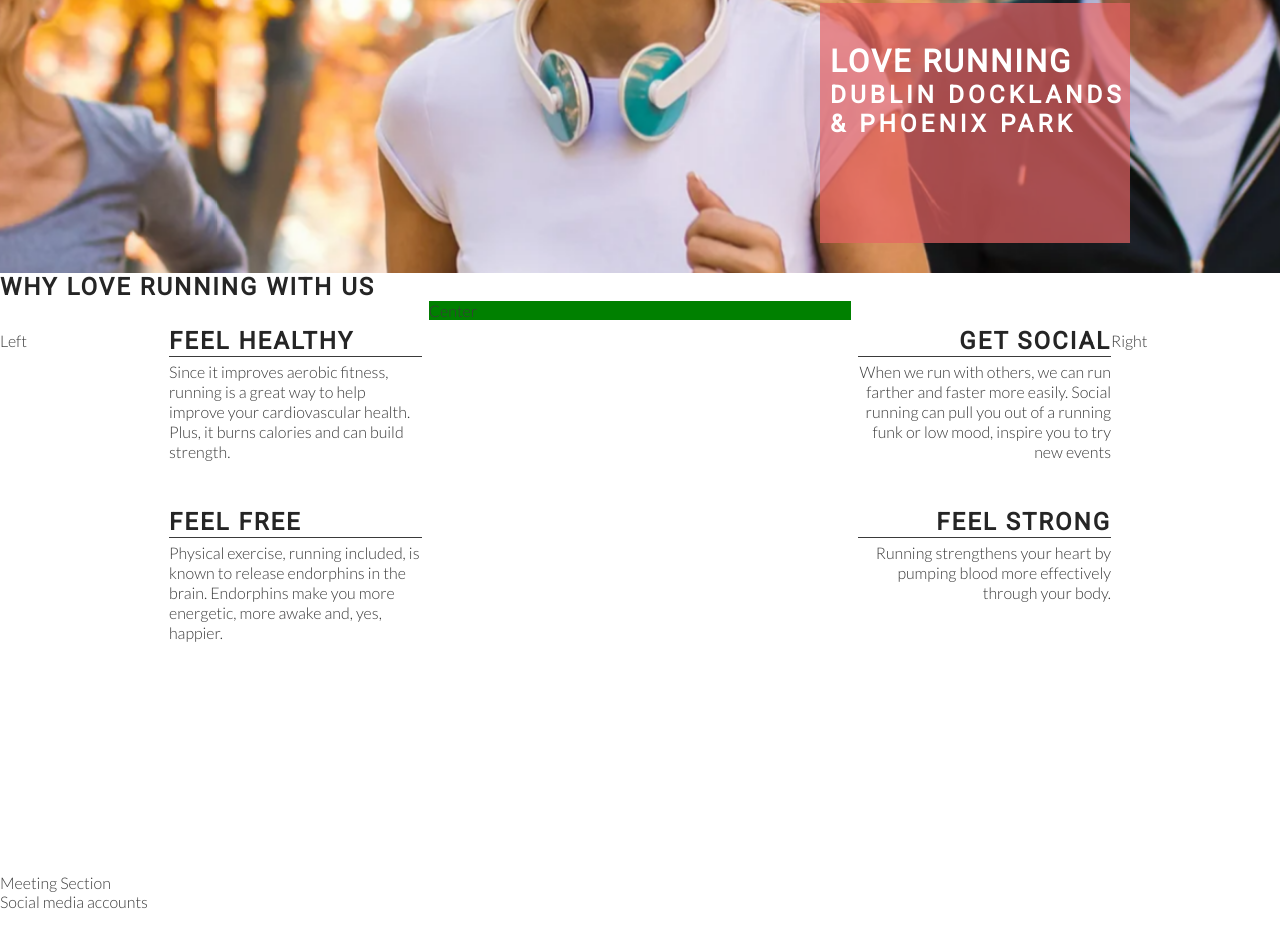
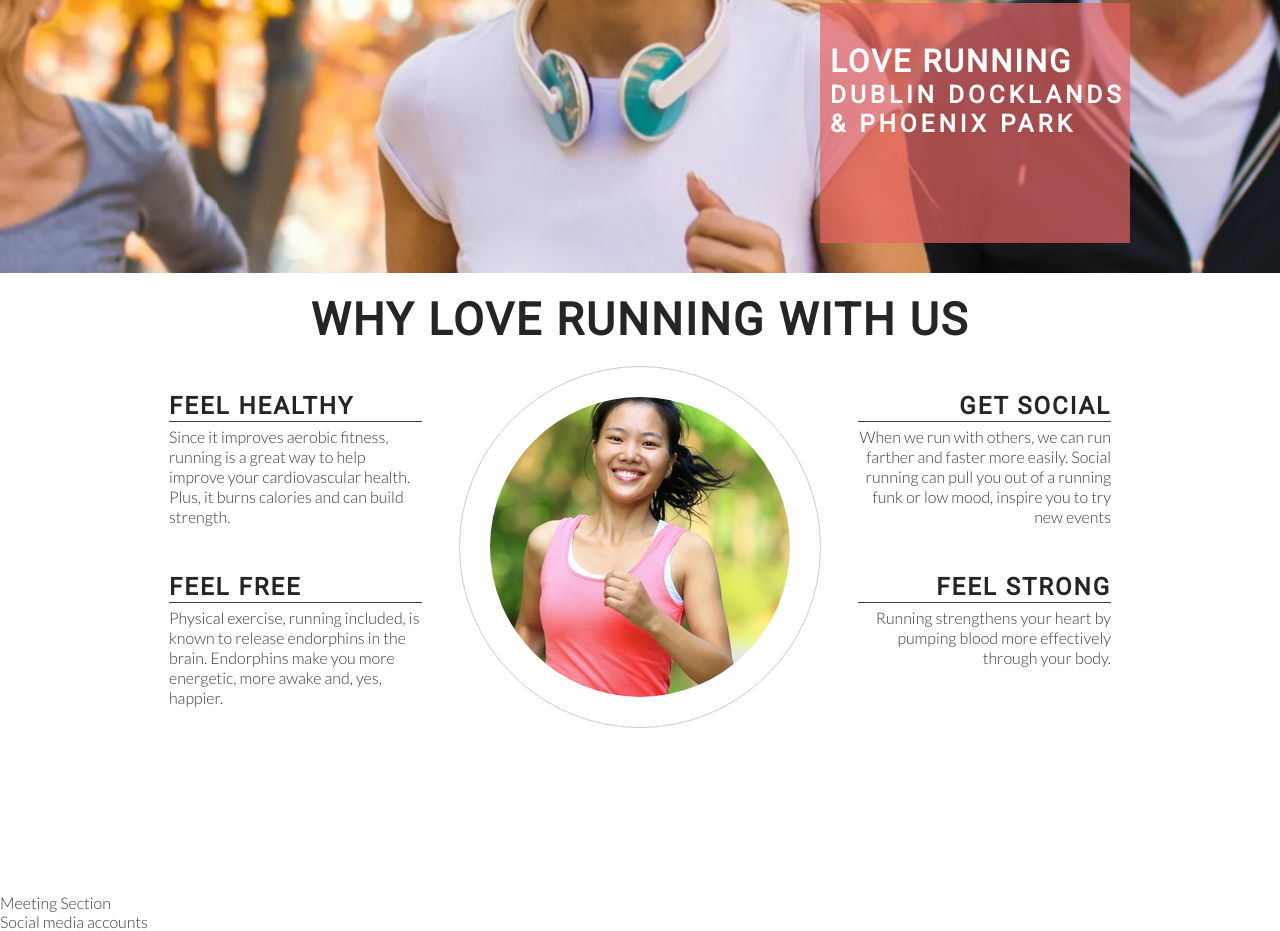
Before and after one commit to Hakesh/love-running, a plain HTML site: page index.html in a window 1280 px wide. Shown: the part 402-1333 px from the top of the page. Drawn offline with Linux system fonts and the light colour scheme.

Commit message:
Add section image and styling

```diff
--- a/assets/css/style.css
+++ b/assets/css/style.css
@@ -141,7 +141,6 @@ h1, h2 {
 #center-about {
     width: 33%;
     margin: 0 auto;
-    background: green;
 }
 
 hr {
@@ -173,3 +172,27 @@ hr {
 .right-about-heading p {
     text-align: right;
 }
+
+#welcome {
+    text-align: center;
+    margin: 20px 0;
+    font-size: 280%;
+}
+
+#circle-container {
+    width: 300px;
+    height: 300px;
+    padding: 30px;
+    border-style: solid;
+    border-color: #ccc;
+    border-width: 1px;
+    border-radius: 50%;
+    margin: 0 auto;
+}
+
+#circle-cover-bg {
+    background: url(../images/ethos-center-image.jpg) no-repeat center center;
+    height: 100%;
+
+    border-radius: 50%;
+}
--- a/index.html
+++ b/index.html
@@ -41,8 +41,8 @@
         </div>
     </section>
     <section id="club-ethos">
-        <h1>Why Love Running With Us</h1>
-        <div id="left-about">Left
+        <h2 id="welcome">Why Love Running With Us</h2>
+        <div id="left-about">
             <div class="left-about-heading">
                 <h2>Feel Healthy</h2>
                 <hr>
@@ -60,7 +60,7 @@
                 </p>
             </div>
         </div>
-        <div id="right-about">Right
+        <div id="right-about">
             <div class="right-about-heading">
                 <h2>Get Social</h2>
                 <hr>
@@ -77,8 +77,12 @@
                 </p>
             </div>
         </div>
-        <div id="center-about">Center
+        <div id="center-about">
+            <div id="circle-container">
+                <div id="circle-cover-bg">
 
+                </div>
+            </div>
         </div>
     </section>
     <section>
```
Also changed, not shown: assets/images/ethos-center-image.jpg (added).
